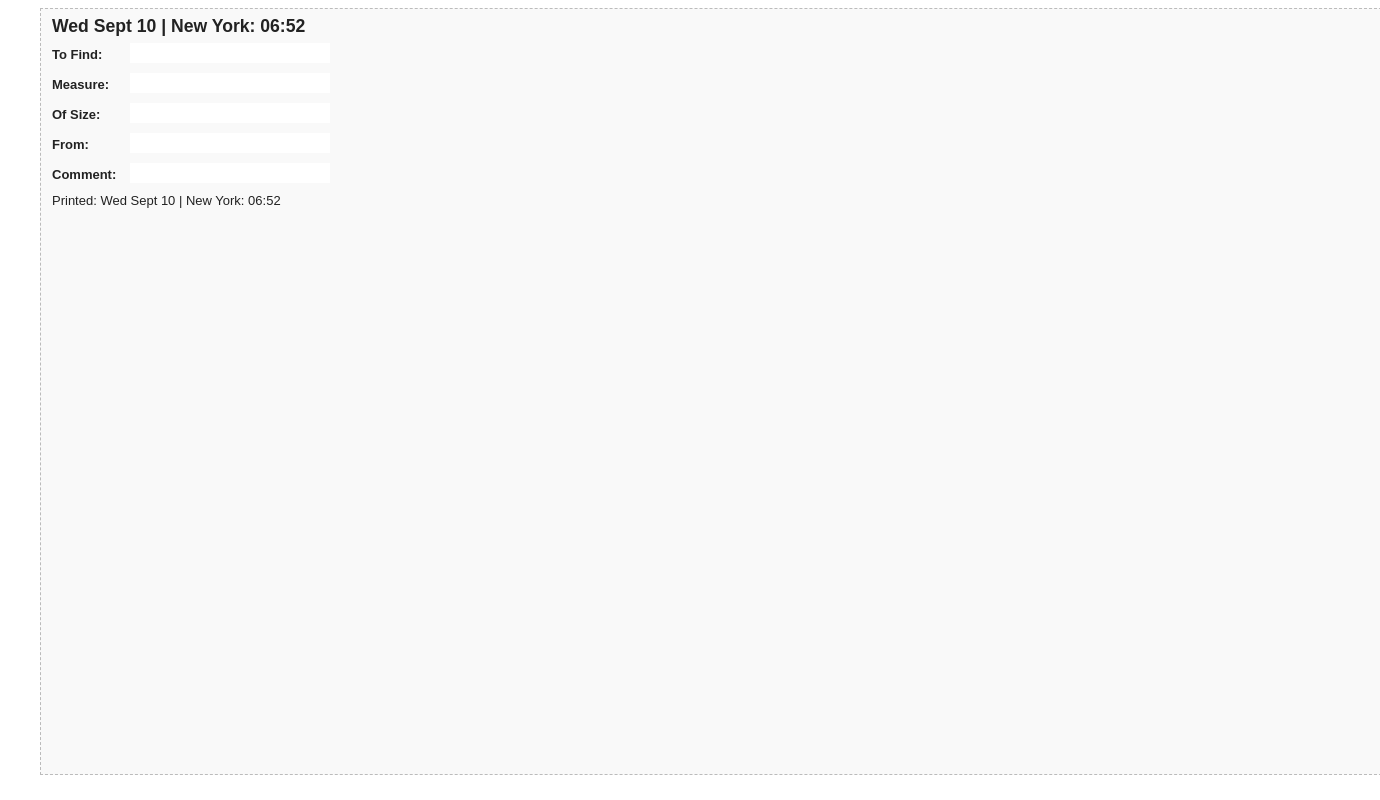
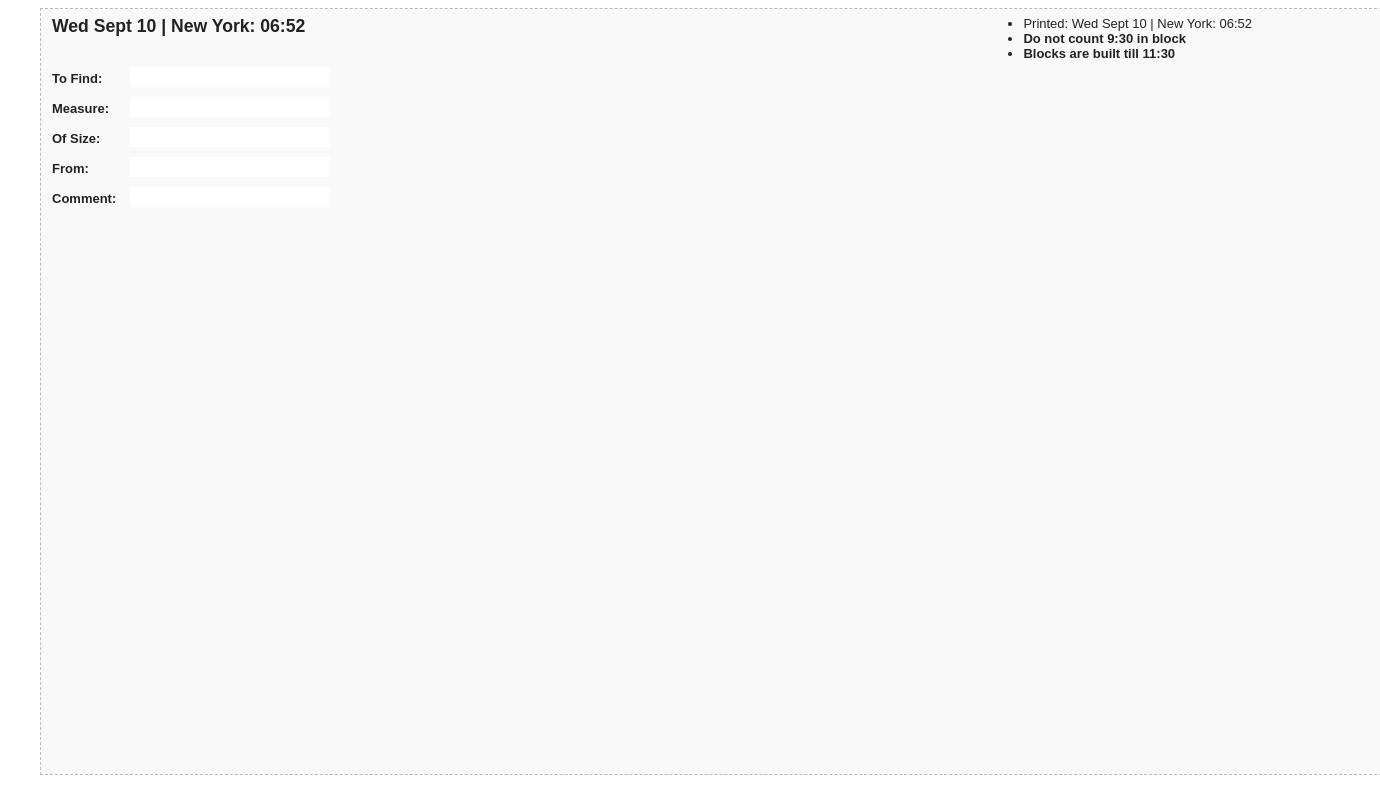
Before and after one commit to gamaiun/MySlides, an Electron app: page index.html in a window 1380 px wide. Drawn offline with Linux system fonts and the light colour scheme; no server answers.

Commit message:
Show Printed and extra lines as bullet points

```diff
--- a/index.html
+++ b/index.html
@@ -140,7 +140,7 @@
         position: absolute;
         top: 8px;
         left: 12px;
-        right: 12px;
+        right: 0;
         z-index: 10;
         color: #222;
         font-weight: bold;
@@ -151,6 +151,12 @@
         align-items: flex-start;
         overflow: visible; /* Ensure new elements are not hidden */
         height: auto; /* Allow the container to expand with content */
+      }
+      .top-header-row {
+        display: flex;
+        justify-content: space-between;
+        width: 100%;
+        padding-right: 20px; /* Adjust this to fine-tune right-side spacing */
       }
       .overlay-textarea {
         width: 200px;
@@ -226,6 +232,7 @@
     <div id="layout">
       <!-- overlay header sits on top of image area -->
       <div class="overlay-header">
+        <div class="top-header-row">
           <div
             id="datetimeHeader"
             contenteditable="true"
@@ -238,6 +245,19 @@
               text-overflow: ellipsis;
             "
           ></div>
+          <div>
+            <ul style="list-style-type: disc; margin: 0; padding-left: 18px">
+              <li id="date-under-commentary" class="field-label"></li>
+              <li id="printed-extra" class="field-label">
+                Do not count 9:30 in block
+              </li>
+              <li id="printed-extra" class="field-label">
+                Blocks are built till 11:30
+              </li>
+              <!-- Add more <li> elements here for additional lines if needed -->
+            </ul>
+          </div>
+        </div>
         <div class="field-row">
           <label for="toFindInput" class="field-label">To Find:</label
           ><textarea id="toFindInput" class="overlay-textarea"></textarea>
@@ -257,9 +277,6 @@
         <div class="field-row">
           <span class="field-label">Comment:</span>
           <textarea class="overlay-textarea" rows="1"></textarea>
-        </div>
-        <div class="field-row">
-          <span id="date-under-commentary" class="field-label"></span>
         </div>
       </div>
       <!-- Removed textPreview -->
```
Lines whose indentation alone changed are shown as unchanged.
